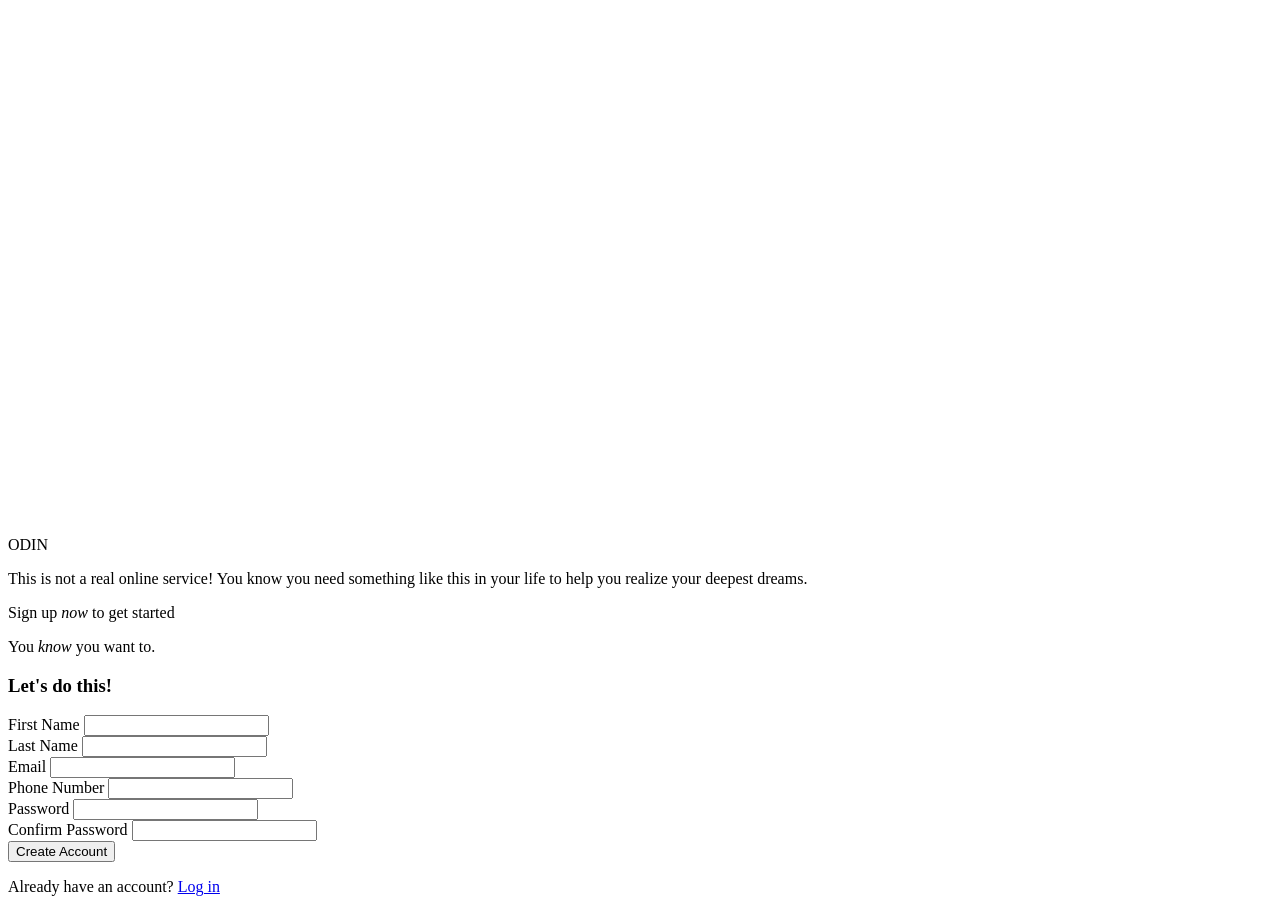
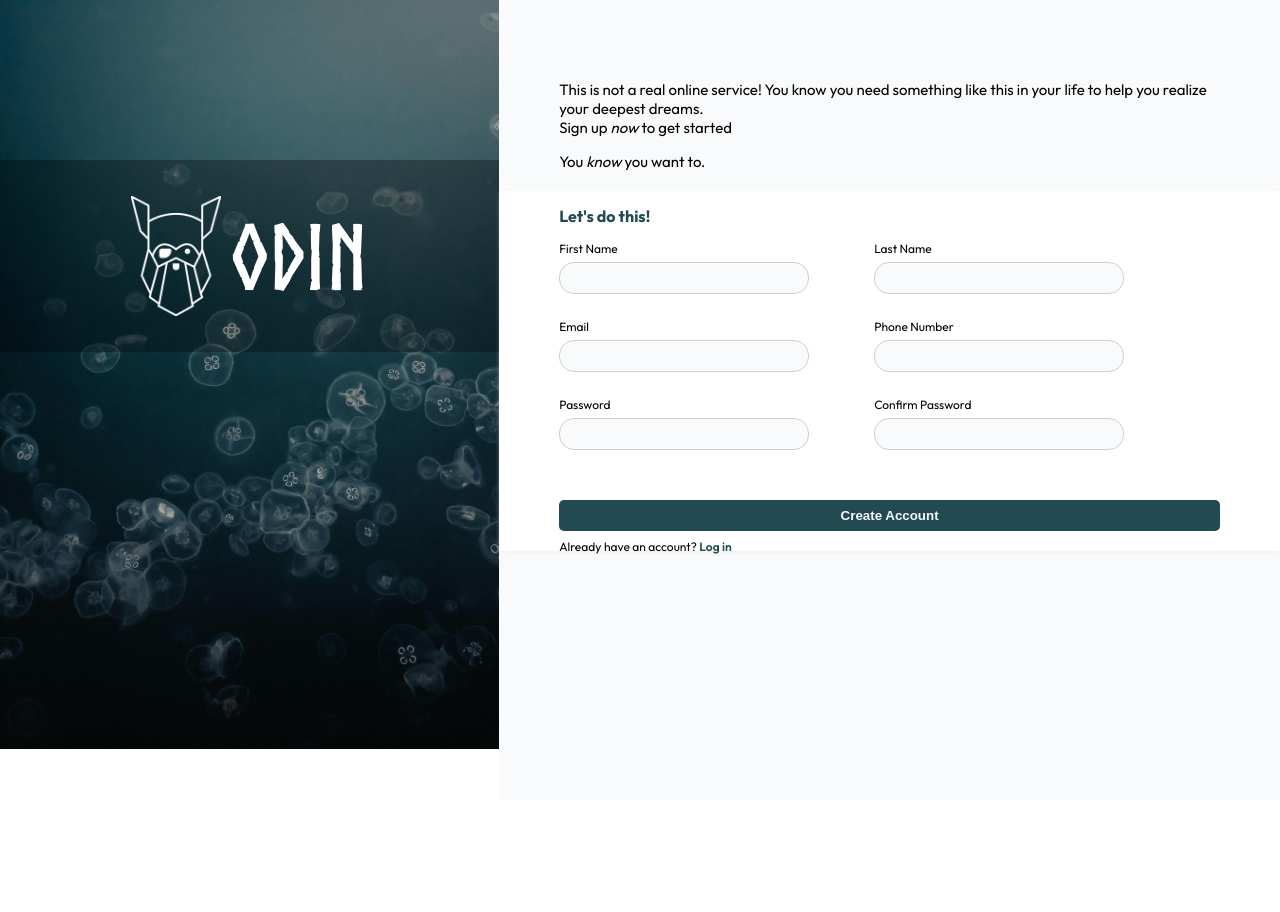
Before and after one commit to enginerror/Sign-up-Form, a plain HTML site: page index.html in a window 1280 px wide. After the commit the page ends 800 px from the top, so only its background shows below. Drawn offline with Linux system fonts and the light colour scheme.

Commit message:
complete css file

```diff
--- a/index.html
+++ b/index.html
@@ -11,9 +11,11 @@
 
                <!-- backgroung image section -->
 
-    <div class="background-img-section">
-        <img src="./public/odin-lined.png" alt="">
-        <p id="logo">ODIN</p>
+    <div class="background-section">
+        <div class="background-logo-section">
+            <img src="./public/odin-lined.png" alt="Logo Image" id="logo-image">
+            <p id="logo-text">ODIN</p>
+        </div>
     </div>
 
                <!-- from section -->
@@ -31,36 +33,38 @@
 
         <div class="form-main-section">
             <h3>Let's do this!</h3>
-            <form action="#">
-                <div>
+            <form action="#" id="form">
+                <div class="inputDiv">
                     <label for="first_name">First Name</label>
-                    <input type="text">
+                    <input type="text" required>
                 </div>
-                <div>
+                <div class="inputDiv">
                     <label for="last_name">Last Name</label>
-                    <input type="text">
+                    <input type="text" required>
                 </div>
-                <div>
+                <div class="inputDiv">
                     <label for="user_email">Email</label>
-                    <input type="email">
+                    <input type="email" required>
                 </div>
-                <div>
+                <div class="inputDiv">
                     <label for="phone_number">Phone Number</label>
-                    <input type="tel">
+                    <input type="tel" required>
                 </div>
-                <div>
+                <div class="inputDiv">
                     <label for="password">Password</label>
-                    <input type="password">
+                    <input type="password" required>
                 </div>
-                <div>
+                <div class="inputDiv">
                     <label for="confirm_password">Confirm Password</label>
-                    <input type="password">
+                    <input type="password" required>
+                </div>
+
+                <div class="btn-area">
+                    <button type="submit" id="submit-btn">Create Account</button>
+                    <p>Already have an account? <a href="#">Log in</a></p>
                 </div>
             </form>
         </div>
-
-        <button type="submit">Create Account</button>
-        <p>Already have an account? <a href="#">Log in</a></p>
     </div>
 
     <script src="script.js"></script>
--- a/style.css
+++ b/style.css
@@ -0,0 +1,146 @@
+@import url('https://fonts.googleapis.com/css2?family=Outfit:wght@100..900&display=swap');
+* {
+    margin: 0;
+    padding: 0;
+    box-sizing: border-box;
+}
+
+body {
+    height: 100vh;
+    width: 100%;
+    font-family: "Outfit", serif;
+    display: flex;
+}
+
+:root {
+    --buttonColor: #224A53;
+    --correctInput: #0e459d;
+    --wrongInput: #c30808;
+    --bgColor: #F9FAFB;
+    --logoColor: #ffff;
+    --inputBorder: #cfcfcf;
+}
+
+@font-face {
+    font-family: Norse-bold;
+    src: url(./Norse-Bold.otf);
+}
+
+        /* -- backgroung image section -- */
+
+.background-section {
+    background: url(./public/bg-image.jpg);
+    background-repeat: no-repeat;
+    height: 100vh;
+    width: 39vw;
+    background-size: 100%;
+    .background-logo-section {
+        height: 24vh;
+        background-color: #0000004f;
+        position: relative;
+        top: 20vh;
+        display: flex;
+        justify-content: center;
+        align-items: center;
+        gap: 10px;
+        #logo-image {
+            height: 120px;
+        }
+        #logo-text {
+            font-size: 90px;
+            font-family: Norse-bold;
+            color: var(--logoColor);
+        }
+    }
+}
+
+        /* -- from section -- */
+
+.form-section {
+    height: 100vh;
+    width: 61vw;
+    background-color: var(--bgColor);
+    display: flex;
+    flex-direction: column;
+    gap: 20px;
+}
+
+.from-text-section {
+    display: flex;
+    flex-direction: column;
+    margin-top: 80px;
+    padding: 0 60px;
+    gap: 15px;
+    .form-main-text, .form-sub-text {
+        font-size: 15px;
+    }
+}
+
+.form-main-section {
+    height: 45vh;
+    background-color: var(--logoColor);
+    box-shadow: 2px 2px 5px 0px #f1f1f1;
+    padding: 15px 60px;
+    display: flex;
+    flex-direction: column;
+    gap: 15px;
+}
+
+h3 {
+    font-size: 16px;
+    color: #224A53;
+}
+
+#form {
+    display: flex;
+    flex-wrap: wrap;
+    gap: 25px 65px;
+}
+.inputDiv {
+    display: flex;
+    flex-direction: column;
+    gap: 6px;
+}
+label {
+    font-size: 12px;
+}
+input {
+    height: 30px;
+    width: 250px;
+    border: 1px solid var(--inputBorder);
+    background-color: var(--bgColor);
+    border-radius: 15px;
+    padding: 15px;
+}
+input:focus {
+    outline: none;
+    border: 1px solid var(--correctInput);
+}
+
+.btn-area {
+    display: flex;
+    position: relative;
+    top: 25px;
+    flex-direction: column;
+    gap: 8px;
+    width: 100%;
+    #submit-btn {
+        padding: 8px;
+        border-radius: 5px;
+        background-color: #224A53;
+        border: none;
+        color: #F9FAFB;
+        font-weight: 600;
+    }
+    #submit-btn:hover {
+        background-color: #356e7d;
+    }
+    p {
+        font-size: 12px;
+        a {
+            text-decoration: none;
+            font-weight: 600;
+            color: #224A53;
+        }
+    }
+}
```
